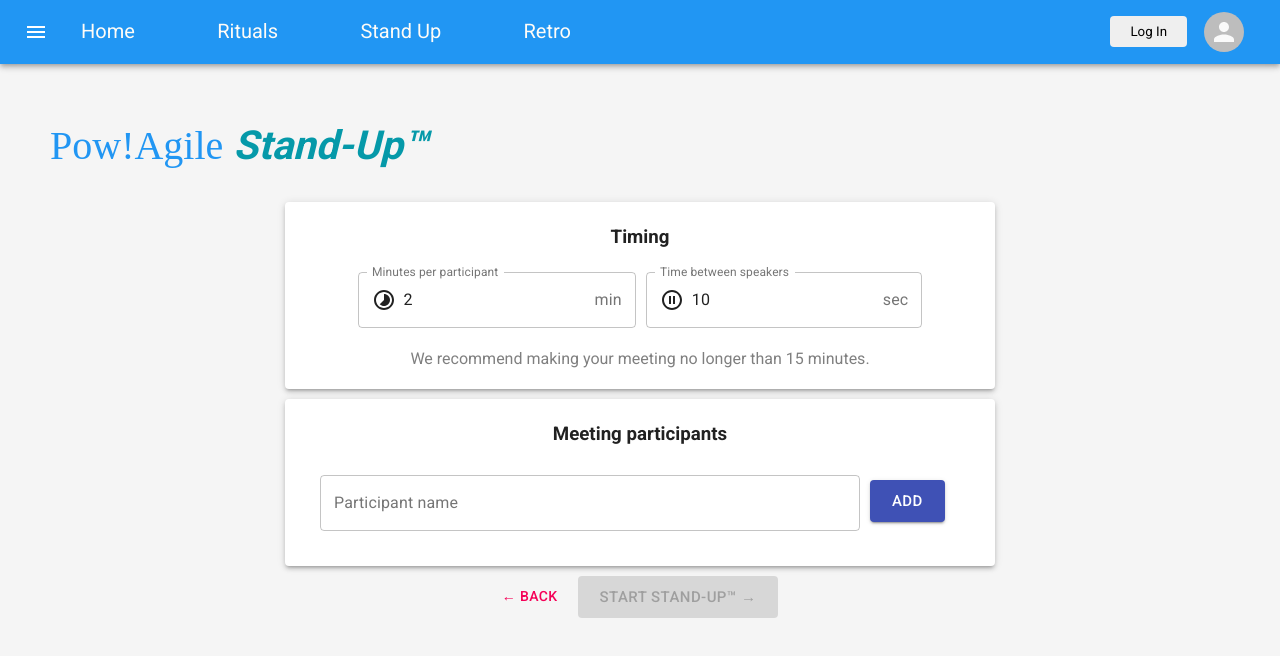
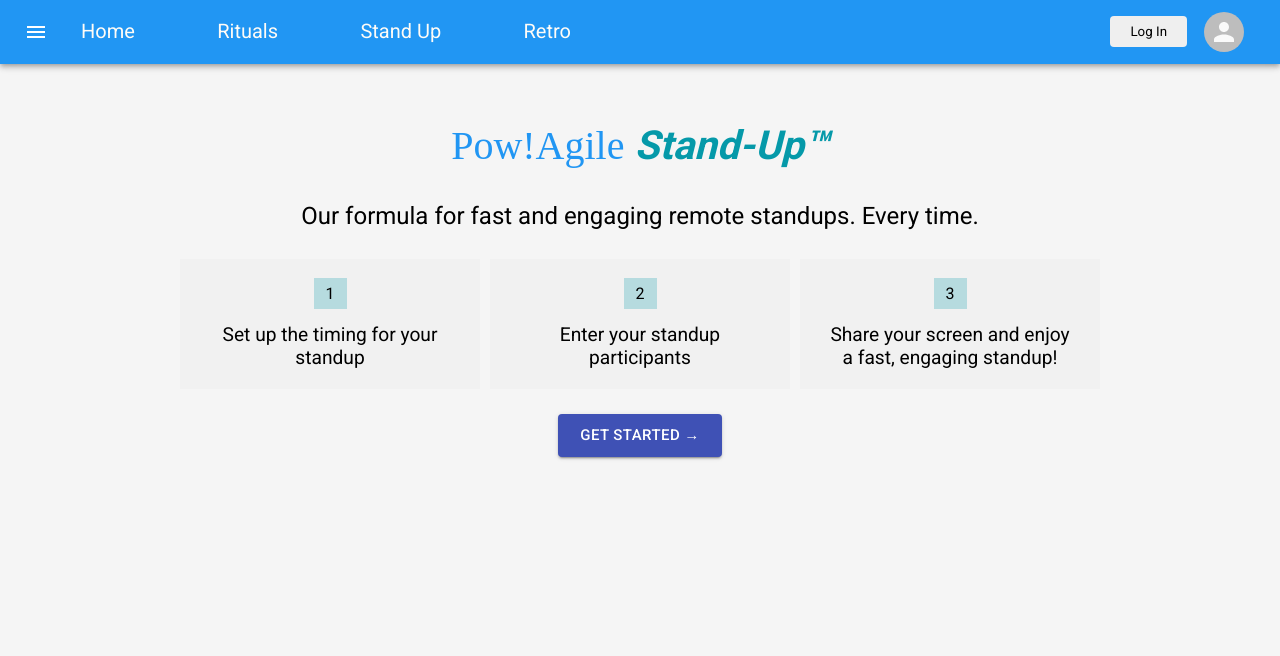
Before and after one commit to atTommy98/powagile_front_end, a React (Create React App) app: page /rituals/standup in a window 1280 px wide. Shown: the top 656 px of the page. Built offline with nearby package versions, Linux system fonts and the light colour scheme; a web font is replaced by a local one.

Commit message:
fix standUpStep initial state

```diff
--- a/src/pages/StandUpPage/StandUpPage.js
+++ b/src/pages/StandUpPage/StandUpPage.js
@@ -12,7 +12,7 @@
 
 export default function StandUpPage() {
   /*Steps*/
-  const [standUpStep, setStandUpStep] = useState(2);
+  const [standUpStep, setStandUpStep] = useState(1);
 
   /*Meeting Setup*/
   const [minutesPerParticipant, setMinutesPerParticipant] = useState(2);
```
